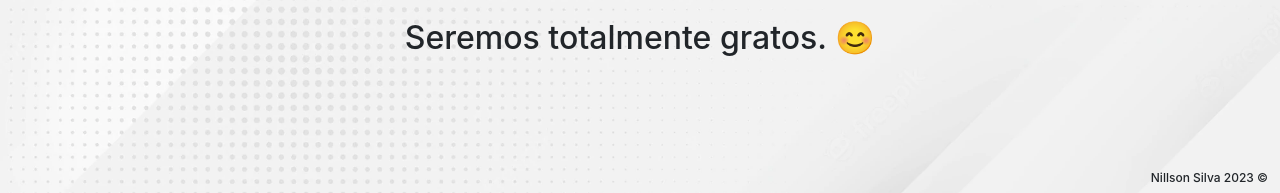
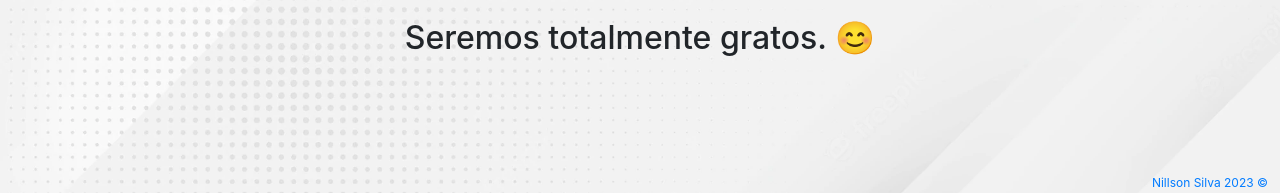
Before and after one commit to Kombait98/EmpreendedorismoScreen, a plain HTML site: page index.html in a window 1280 px wide. Shown: the part 607-800 px from the top of the page. Drawn offline with Linux system fonts and the light colour scheme.

Commit message:
Add Link

```diff
--- a/index.html
+++ b/index.html
@@ -45,7 +45,7 @@
         </div>
         <div class="fixed-bottom">
             <div style="text-align: right" >
-            <h5 style="font-size: 12px ;margin-right: 12px">Nillson Silva 2023 ©  </h5>
+            <a style="font-size: 12px ;margin-right: 12px" href="https://kombait98.github.io/">Nillson Silva 2023 ©  <a>
             </div>
         </div>
         </div>
```
